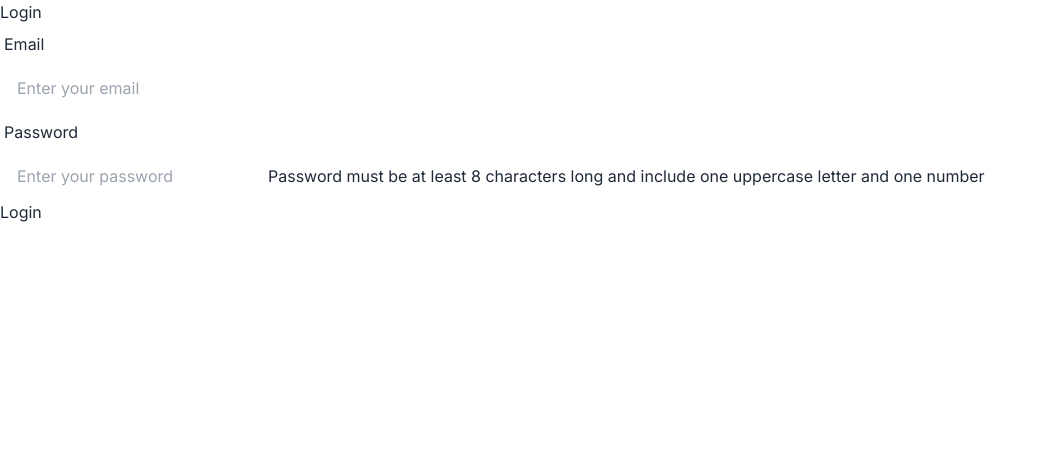
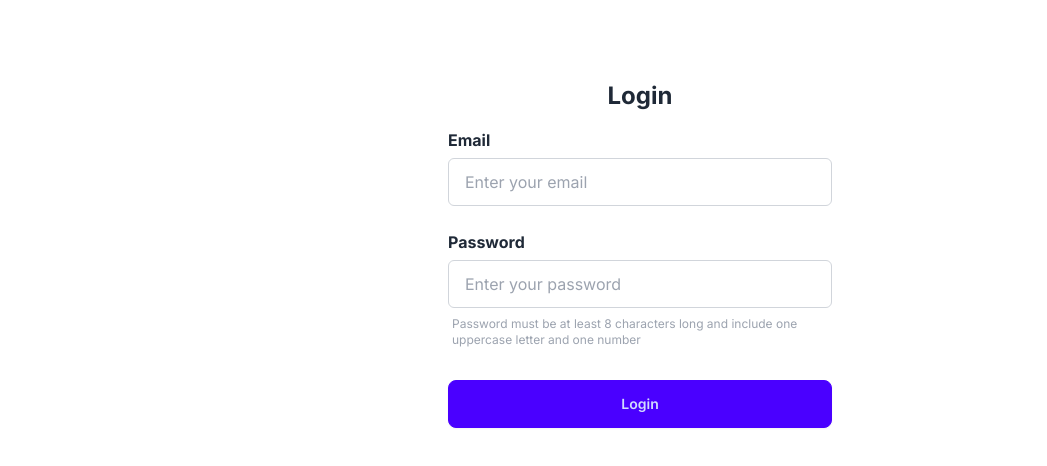
Before and after one commit to project-ascend-io/intracom-webapp, a Next.js app: page /login in a window 1280 px wide. Shown: the top 466 px of the page, without its empty margins (0-1047 px from the left). Built offline with nearby package versions, Linux system fonts and the light colour scheme; no server answers.

Commit message:
style: use tailwind & daisy ui to style components

```diff
--- a/src/app/login/page.tsx
+++ b/src/app/login/page.tsx
@@ -38,10 +38,27 @@ export default function Login() {
   if (user) return redirect("/auth/download");
 
   return (
-    <section className="page-container">
-      <h1 className="title">Login</h1>
-      {authError && <p className="error">{authError}</p>}
-      <form className="form-container" onSubmit={handleSubmit(onSubmit)}>
+    <section className="container flex flex-col items-center p-20 ">
+      <h1 className="text-2xl font-bold mb-4">Login</h1>
+      {authError && (
+        <div role="alert" className="alert alert-error w-full max-w-sm my-4">
+          <svg
+            xmlns="http://www.w3.org/2000/svg"
+            className="h-6 w-6 shrink-0 stroke-current"
+            fill="none"
+            viewBox="0 0 24 24"
+          >
+            <path
+              strokeLinecap="round"
+              strokeLinejoin="round"
+              strokeWidth="2"
+              d="M10 14l2-2m0 0l2-2m-2 2l-2-2m2 2l2 2m7-2a9 9 0 11-18 0 9 9 0 0118 0z"
+            />
+          </svg>
+          <span>{authError}</span>
+        </div>
+      )}
+      <form className="flex flex-col gap-6" onSubmit={handleSubmit(onSubmit)}>
         <Input
           name="email"
           type="email"
@@ -57,7 +74,7 @@ export default function Login() {
           errors={errors}
           helperText="Password must be at least 8 characters long and include one uppercase letter and one number"
         />
-        <button className="form-button">Login</button>
+        <button className="btn btn-primary">Login</button>
       </form>
     </section>
   );
--- a/src/app/page.tsx
+++ b/src/app/page.tsx
@@ -11,7 +11,9 @@ export default function Index() {
     <>
       <h1>Index Page</h1>
       <p>
-        <Link href="/login">Go to Login Page</Link>
+        <Link className="link link-primary" href="/login">
+          Go to Login Page
+        </Link>
       </p>
       {user && (
         <button
@@ -20,6 +22,7 @@ export default function Index() {
             setUser(null);
             router.push("/login");
           }}
+          className="btn btn-primary"
         >
           Logout
         </button>
--- a/src/components/input.tsx
+++ b/src/components/input.tsx
@@ -1,3 +1,5 @@
+"use client";
+
 import React, { FC } from "react";
 import toTitleCase from "@/utils/titlecase";
 import { InputProps } from "@/types/input";
@@ -11,21 +13,27 @@ const Input: FC<InputProps> = ({
   helperText,
 }) => {
   return (
-    <div className="input-group">
-      <label className="label" htmlFor={name}>
+    <div className="form-control">
+      <label className="font-bold mb-1.5" htmlFor={name}>
         {toTitleCase(name)}
       </label>
       {errors[name] && (
-        <span className="input-error-message">{errors[name]?.message}</span>
+        <span className="text-rose-600 mb-2.5 text-sm">
+          {errors[name]?.message}
+        </span>
       )}
       <input
-        className="input"
+        className="input  border-gray-300 rounded-md input-primary focus:outline-none w-full max-w-sm"
         id={name}
         type={type}
         {...register(name)}
         placeholder={placeholder}
       />
-      {helperText && <span className="helper-text">{helperText}</span>}
+      {helperText && (
+        <span className="label text-xs text-gray-400 w-full max-w-sm">
+          {helperText}
+        </span>
+      )}
     </div>
   );
 };
```
